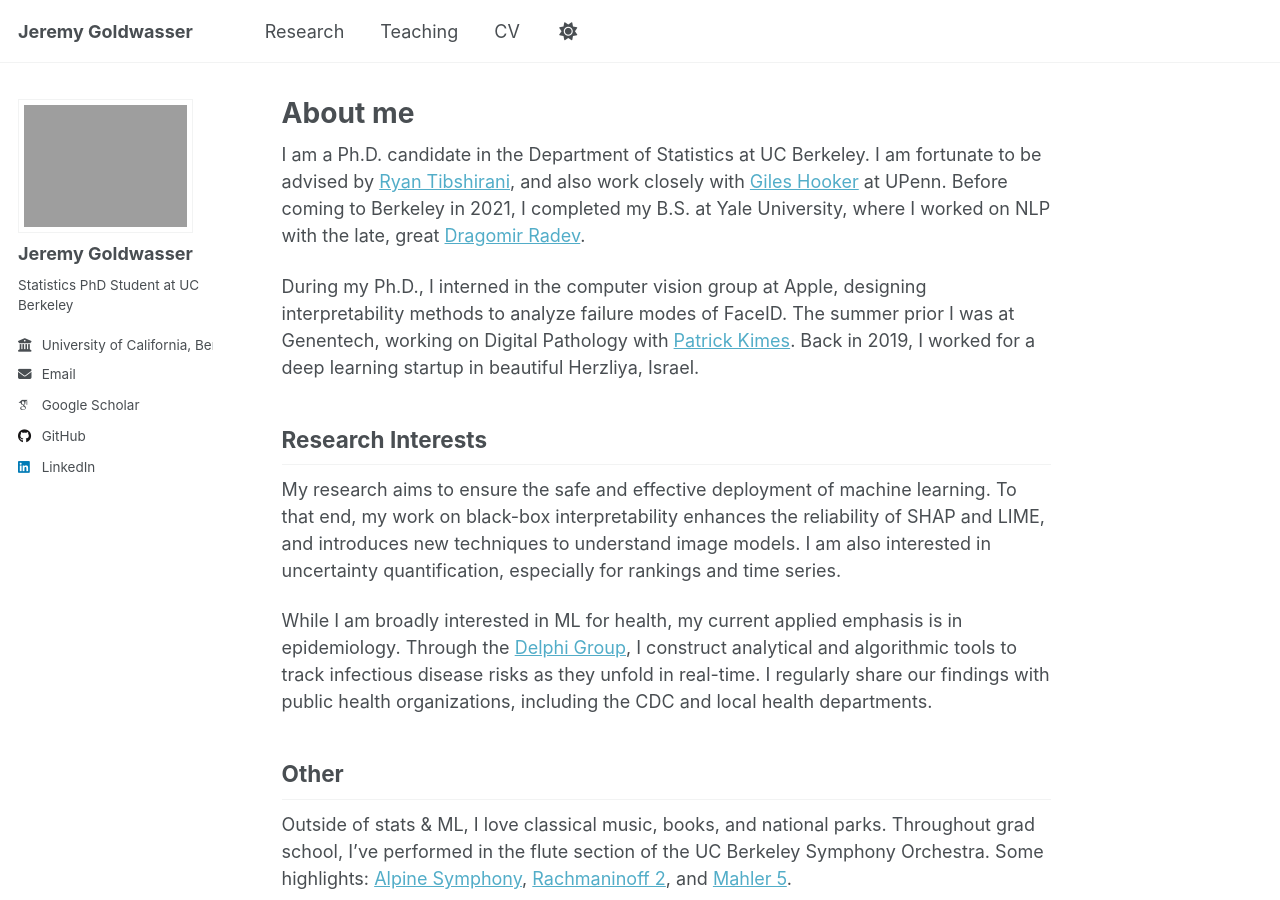
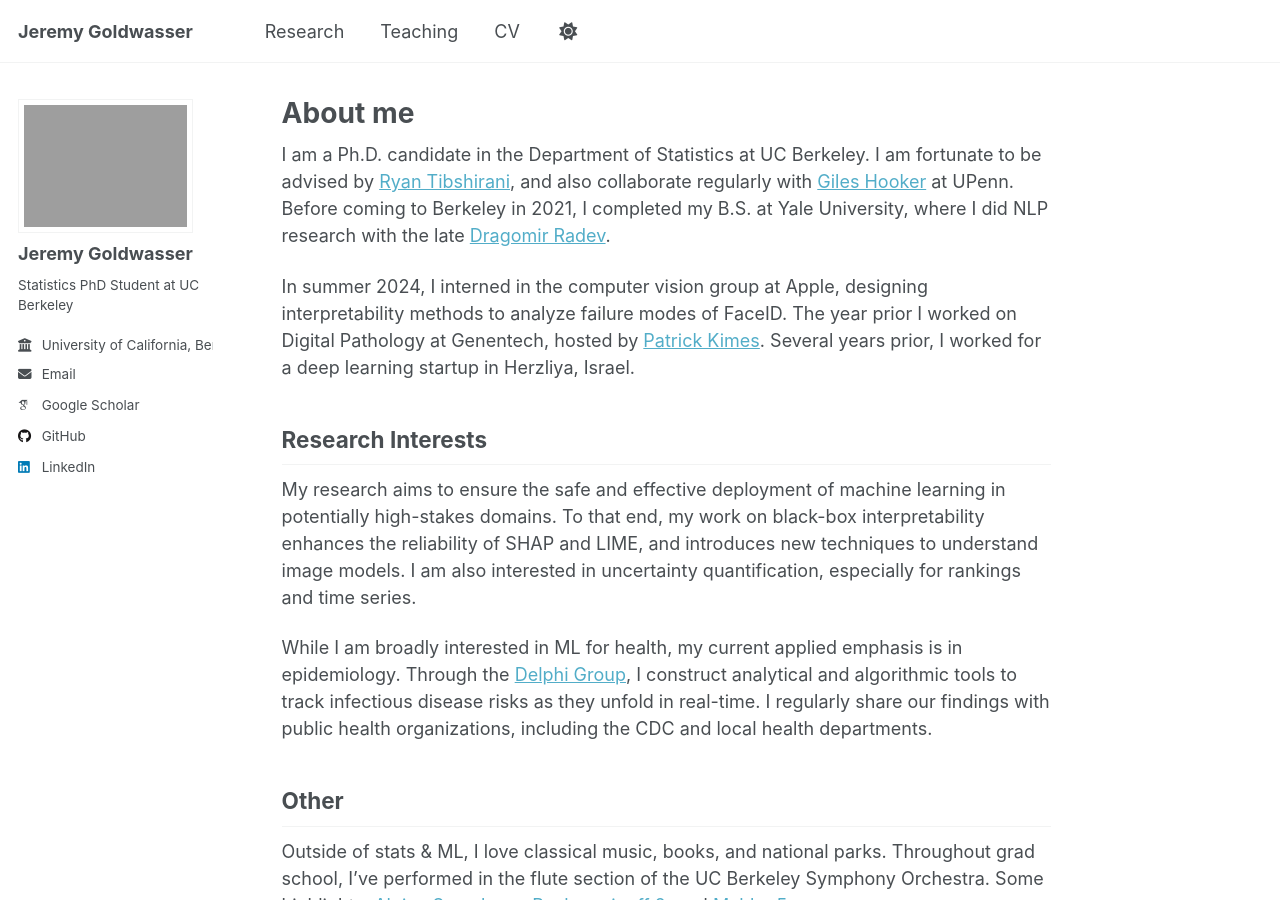
Before and after one commit to jeremy-goldwasser/jeremy-goldwasser.github.io, a Jekyll site: the page built from _pages/about.md, in a window 1280 px wide and 900 px high. Built offline with Jekyll 4.4.1, drawn with Linux system fonts in a browser that asks for light colours; some web fonts are replaced.

Commit message:
Update about.md

```diff
--- a/_pages/about.md
+++ b/_pages/about.md
@@ -9,14 +9,14 @@ redirect_from:
 ---
 
 
-I am a Ph.D. candidate in the Department of Statistics at UC Berkeley. I am fortunate to be advised by [Ryan Tibshirani](https://www.stat.berkeley.edu/~ryantibs/), and also work closely with [Giles Hooker](https://gileshooker.com/) at UPenn. Before coming to Berkeley in 2021, I completed my B.S. at Yale University, where I worked on NLP with the late, great [Dragomir Radev](https://seas.yale.edu/news-events/news/memoriam-dragomir-radev-professor-computer-science).
+I am a Ph.D. candidate in the Department of Statistics at UC Berkeley. I am fortunate to be advised by [Ryan Tibshirani](https://www.stat.berkeley.edu/~ryantibs/), and also collaborate regularly with [Giles Hooker](https://gileshooker.com/) at UPenn. Before coming to Berkeley in 2021, I completed my B.S. at Yale University, where I did NLP research with the late [Dragomir Radev](https://seas.yale.edu/news-events/news/memoriam-dragomir-radev-professor-computer-science).
 
-During my Ph.D., I interned in the computer vision group at Apple, designing interpretability methods to analyze failure modes of FaceID. The summer prior I was at Genentech, working on Digital Pathology with [Patrick Kimes](https://www.pkimes.com/). Back in 2019, I worked for a deep learning startup in beautiful Herzliya, Israel.
+In summer 2024, I interned in the computer vision group at Apple, designing interpretability methods to analyze failure modes of FaceID. The year prior I worked on Digital Pathology at Genentech, hosted by [Patrick Kimes](https://www.pkimes.com/). Several years prior, I worked for a deep learning startup in Herzliya, Israel.
 
 
 ## Research Interests
 
-My research aims to ensure the safe and effective deployment of machine learning. To that end, my work on black-box interpretability enhances the reliability of SHAP and LIME, and introduces new techniques to understand image models. I am also interested in uncertainty quantification, especially for rankings and time series.
+My research aims to ensure the safe and effective deployment of machine learning in potentially high-stakes domains. To that end, my work on black-box interpretability enhances the reliability of SHAP and LIME, and introduces new techniques to understand image models. I am also interested in uncertainty quantification, especially for rankings and time series.
 
 While I am broadly interested in ML for health, my current applied emphasis is in epidemiology. Through the [Delphi Group](https://delphi.cmu.edu/), I construct analytical and algorithmic tools to track infectious disease risks as they unfold in real-time. I regularly share our findings with public health organizations, including the CDC and local health departments.
 
```
